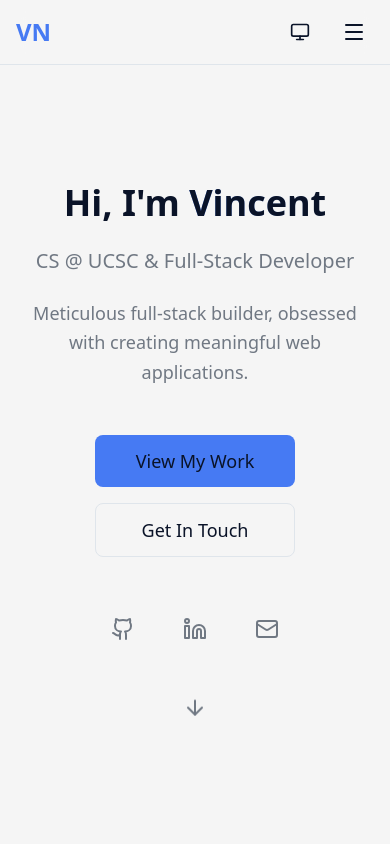
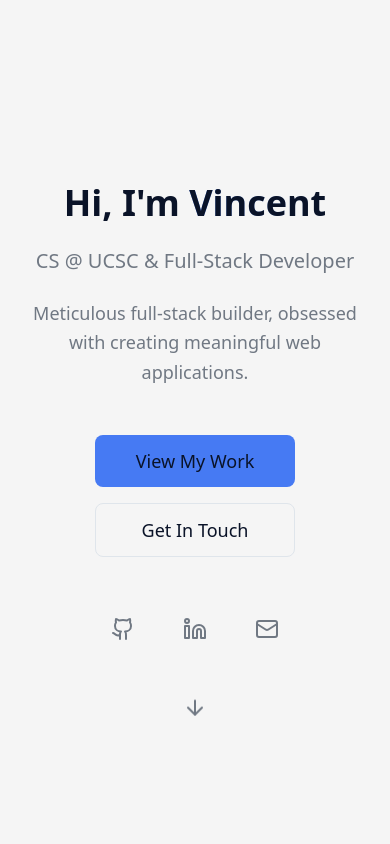
Before and after one commit to vinngo/vinn, a React (Vite) app: page / in a window 390 px wide. Shown: the top 844 px of the page. Built offline with nearby package versions, Linux system fonts and the light colour scheme.

Commit message:
remove: header and footer

```diff
--- a/src/App.tsx
+++ b/src/App.tsx
@@ -4,7 +4,6 @@ import Hero from "./components/sections/Hero";
 import Skills from "./components/sections/Skills";
 import Projects from "./components/sections/Projects";
 import Experience from "./components/sections/Experience";
-import Contact from "./components/sections/Contact";
 
 function App() {
   return (
@@ -14,7 +13,6 @@ function App() {
         <Skills />
         <Projects />
         <Experience />
-        <Contact />
       </Layout>
     </ThemeProvider>
   );
--- a/src/components/layout/Header.tsx
+++ b/src/components/layout/Header.tsx
@@ -1,6 +1,4 @@
 import { useState } from "react";
-import { Menu, X, Moon, Sun, Monitor } from "lucide-react";
-import { useTheme } from "../../hooks/useTheme";
 
 const navigation = [
   { name: "About", href: "#about" },
@@ -12,32 +10,6 @@ const navigation = [
 
 export default function Header() {
   const [isMenuOpen, setIsMenuOpen] = useState(false);
-  const { theme, setTheme } = useTheme();
-
-  const cycleTheme = () => {
-    console.log("Current theme:", theme);
-    if (theme === "light") {
-      console.log("Switching to dark");
-      setTheme("dark");
-    } else if (theme === "dark") {
-      console.log("Switching to system");
-      setTheme("system");
-    } else {
-      console.log("Switching to light");
-      setTheme("light");
-    }
-  };
-
-  const getThemeIcon = () => {
-    switch (theme) {
-      case "light":
-        return <Sun className="h-5 w-5" />;
-      case "dark":
-        return <Moon className="h-5 w-5" />;
-      default:
-        return <Monitor className="h-5 w-5" />;
-    }
-  };
 
   const smoothScroll = (
     e: React.MouseEvent<HTMLAnchorElement>,
@@ -81,32 +53,6 @@ export default function Header() {
               ))}
             </div>
           </nav>
-
-          {/* Theme Toggle & Mobile Menu Button */}
-          <div className="flex items-center space-x-4">
-            <button
-              onClick={cycleTheme}
-              className="p-2 text-foreground hover:text-primary transition-colors"
-              aria-label="Toggle theme"
-            >
-              {getThemeIcon()}
-            </button>
-
-            {/* Mobile menu button */}
-            <div className="md:hidden">
-              <button
-                onClick={() => setIsMenuOpen(!isMenuOpen)}
-                className="p-2 text-foreground hover:text-primary transition-colors"
-                aria-label="Toggle menu"
-              >
-                {isMenuOpen ? (
-                  <X className="h-6 w-6" />
-                ) : (
-                  <Menu className="h-6 w-6" />
-                )}
-              </button>
-            </div>
-          </div>
         </div>
 
         {/* Mobile Navigation */}
--- a/src/components/layout/Layout.tsx
+++ b/src/components/layout/Layout.tsx
@@ -1,6 +1,4 @@
 import { type ReactNode } from "react";
-import Header from "./Header";
-import Footer from "./Footer";
 
 interface LayoutProps {
   children: ReactNode;
@@ -9,9 +7,7 @@ interface LayoutProps {
 export default function Layout({ children }: LayoutProps) {
   return (
     <div className="min-h-screen text-foreground">
-      <Header />
-      <main className="relative">{children}</main>
-      <Footer />
+      <main className=" ">{children}</main>
     </div>
   );
 }
```
